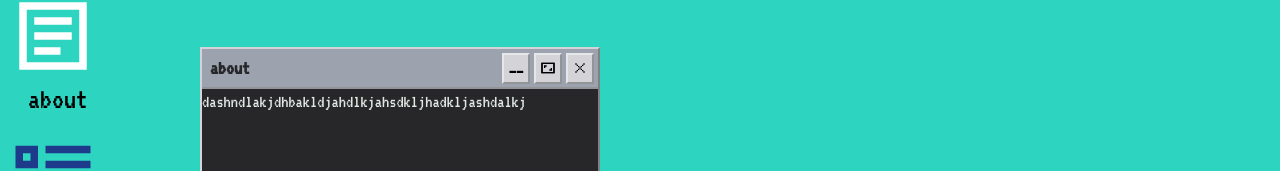
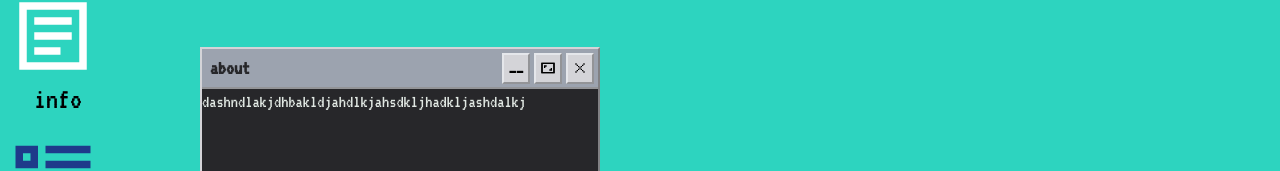
Before and after one commit to bieniucieniu/desktop-website, a Next.js app: page /about in a window 1280 px wide. Shown: the part 153-324 px from the top of the page. Built offline with nearby package versions, Linux system fonts and the light colour scheme.

Commit message:
add welcome

```diff
--- a/app/page.tsx
+++ b/app/page.tsx
@@ -1,3 +1,19 @@
+"use client"
+
+import { useMainContext } from "@/components/Main/MainContext"
+import { useRouter } from "next/navigation"
+import { useEffect } from "react"
+
 export default function Home() {
+  const { welcome, setWelcome } = useMainContext()
+  const router = useRouter()
+
+  useEffect(() => {
+    if (welcome) router.push("/info")
+    setWelcome(false)
+    /* eslint-disable */
+  }, [])
+  /* eslint-enable */
+
   return null
 }
--- a/components/Main/Icons.tsx
+++ b/components/Main/Icons.tsx
@@ -25,7 +25,7 @@ export default function Icons() {
         </p>
       </NextLink>
       <NextLink
-				href="/about"
+        href="/info"
         className="group text-black grid-rows-[30px_1fr] justify-center items-center"
       >
         <svg
@@ -40,7 +40,7 @@ export default function Icons() {
           />
         </svg>
         <p className="text-center group-hover:underline text-3xl truncate">
-					about
+          info
         </p>
       </NextLink>
       <NextLink
--- a/components/Main/MainContext.tsx
+++ b/components/Main/MainContext.tsx
@@ -1,5 +1,5 @@
 "use client"
-import { createContext, useContext, useState } from "react"
+import { SetStateAction, createContext, useContext, useState } from "react"
 import { Window } from "../ui/Window"
 import { redirect } from "next/navigation"
 
@@ -10,6 +10,8 @@ type MainContext = {
   addWindow: (id: string, props: Parameters<typeof Window>[0]) => void
   deleteWindow: (id: string) => void
   powerOff: () => void
+  welcome: boolean
+  setWelcome: React.Dispatch<SetStateAction<boolean>>
 }
 
 const MainContext = createContext<MainContext | null>(null)
@@ -31,6 +33,7 @@ export function MainContextProvider({
 }) {
   const [windows, setWindows] = useState<WindowProps[]>([])
   const [powered, setPowered] = useState<boolean>(true)
+  const [welcome, setWelcome] = useState<boolean>(true)
 
   function addWindow(id: string, props: Parameters<typeof Window>[0]) {
     const win = windows.find((w) => w.id === id)
@@ -63,6 +66,8 @@ export function MainContextProvider({
           setPowered(false)
           redirect("/")
         },
+        welcome,
+        setWelcome,
       }}
     >
       {powered ? children : null}
--- a/components/Main/MainMenu.tsx
+++ b/components/Main/MainMenu.tsx
@@ -83,7 +83,7 @@ export default function MainMenu({ className }: { className?: string }) {
               </DropdownMenu.Sub>
               <DropdownMenu.Item asChild>
                 <Link
-									href="about"
+                  href="info"
                   className="flex flex-row gap-x-1 items-center justify-start w-full"
                 >
                   <svg
```
Lines whose indentation alone changed are shown as unchanged.
